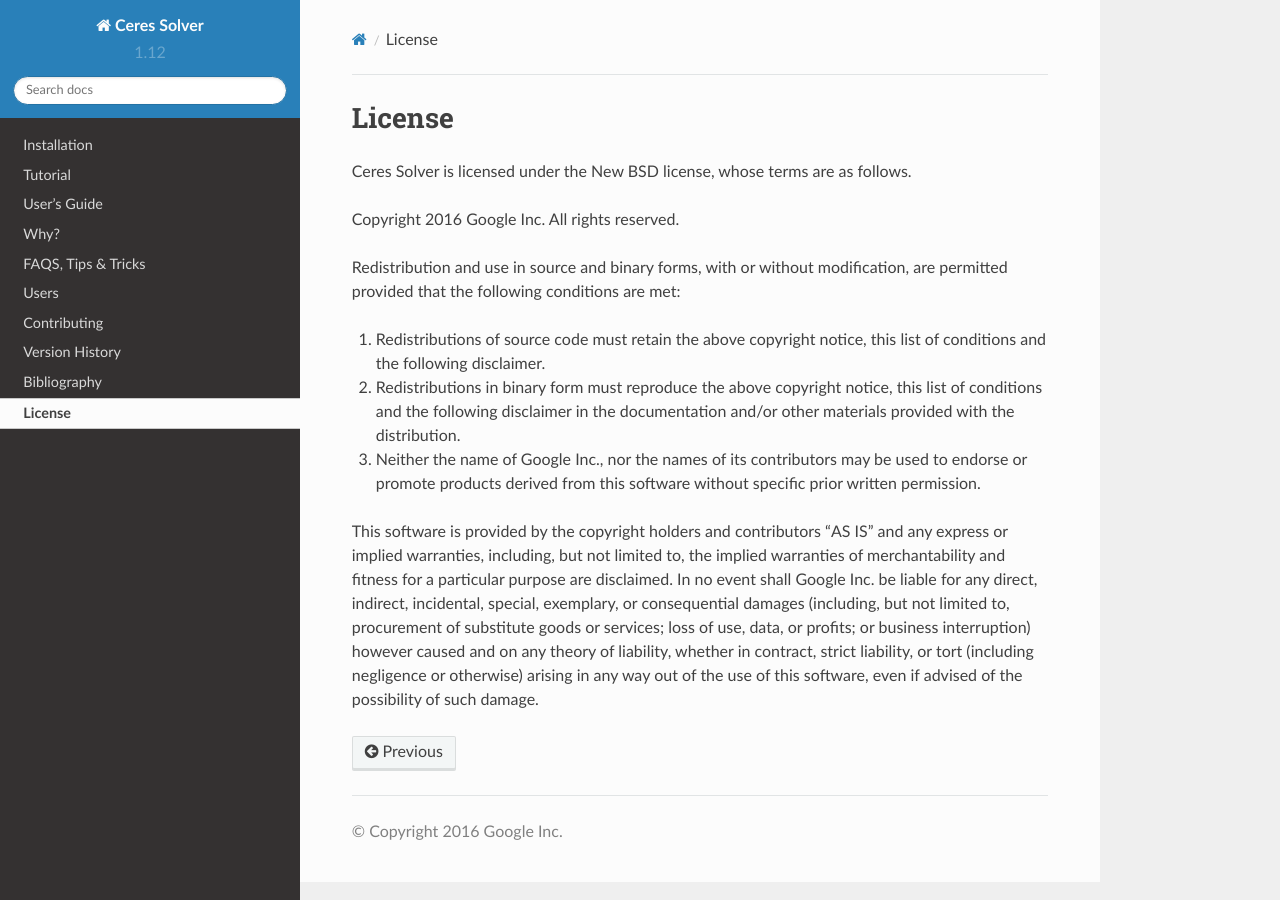
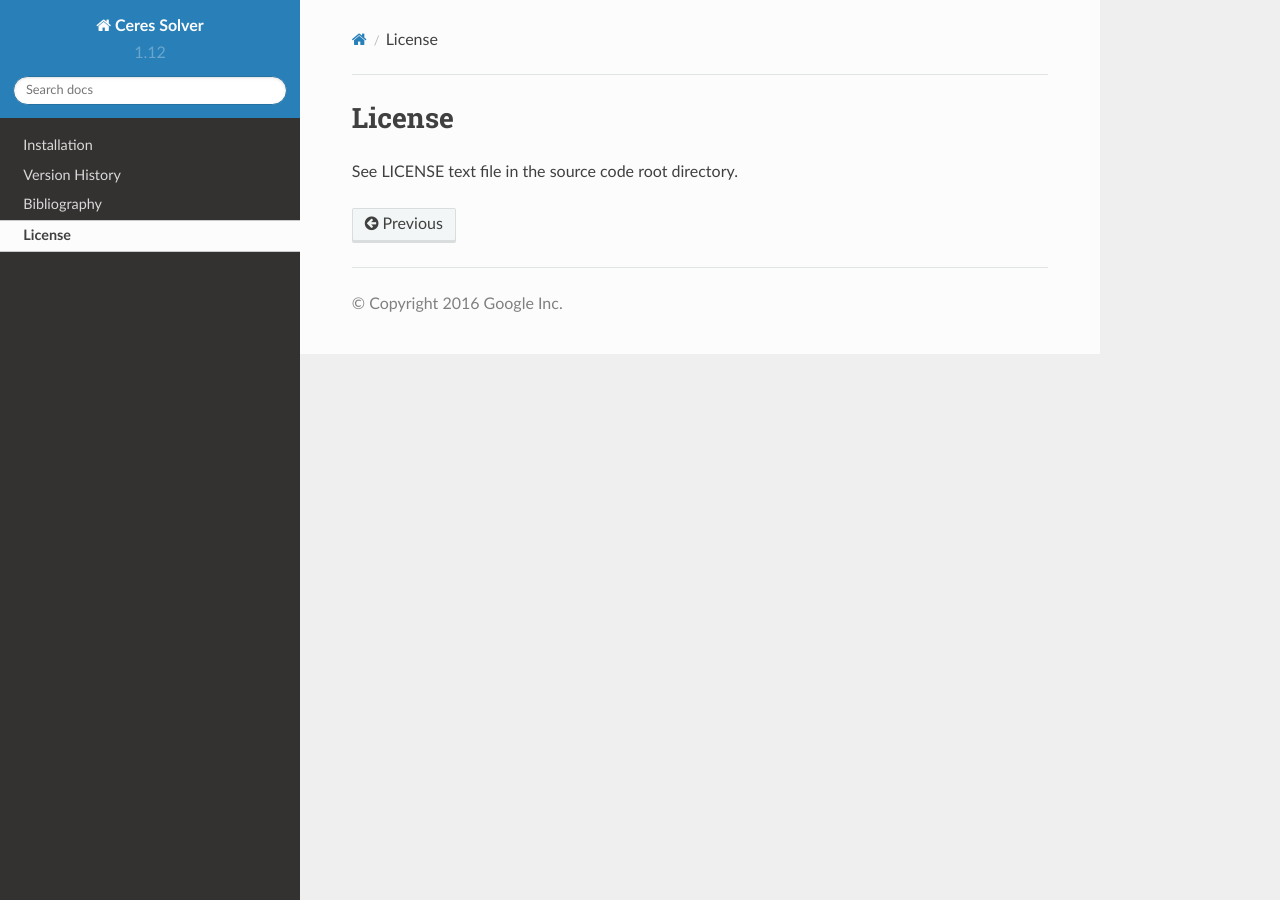
Before and after one commit to octue/es-flow, a Sphinx documentation site: the page built from docs/source/license.rst, in a window 1280 px wide. Built offline with Sphinx 7.4.7 and the Read the Docs theme 2.0.0, drawn with Linux system fonts in a browser that asks for light colours; pages that are not in the unit, such as notebooks, are missing from menus.

Commit message:
Updated the documentation to provide an index page and appropriate license.

```diff
--- a/docs/source/license.rst
+++ b/docs/source/license.rst
@@ -2,29 +2,4 @@
 License
 =======
 
-Ceres Solver is licensed under the New BSD license, whose terms are as follows.
-
-Copyright 2016 Google Inc. All rights reserved.
-
-Redistribution and use in source and binary forms, with or without
-modification, are permitted provided that the following conditions are met:
-
-1.    Redistributions of source code must retain the above copyright notice,
-      this list of conditions and the following disclaimer.
-2.    Redistributions in binary form must reproduce the above copyright notice,
-      this list of conditions and the following disclaimer in the documentation
-      and/or other materials provided with the distribution.
-3.    Neither the name of Google Inc.,  nor the names of its contributors may
-      be used to endorse or promote products derived from this software without
-      specific prior written permission.
-
-This software is provided by the copyright holders and contributors "AS IS" and
-any express or implied warranties, including, but not limited to, the implied
-warranties of merchantability and fitness for a particular purpose are
-disclaimed. In no event shall Google Inc. be liable for any direct, indirect,
-incidental, special, exemplary, or consequential damages (including, but not
-limited to, procurement of substitute goods or services; loss of use, data, or
-profits; or business interruption) however caused and on any theory of
-liability, whether in contract, strict liability, or tort (including negligence
-or otherwise) arising in any way out of the use of this software, even if
-advised of the possibility of such damage.
+See LICENSE text file in the source code root directory.
```
Also changed, not shown: docs/source/index.rst (+26 -46 lines), 1 other file.
